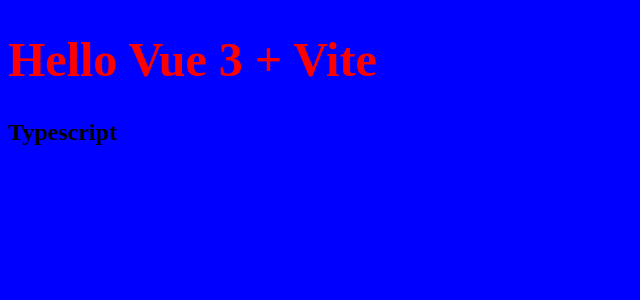
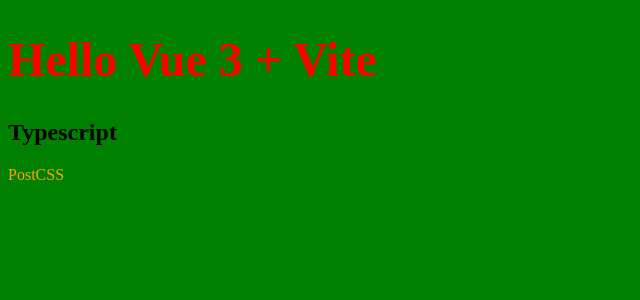
Before and after one commit to kkw855/vue-practice-vite-typescript, a Vue app: page / in a window 1280 px wide. Shown: the top 300 px of the page, without its empty margins (0-640 px from the left). Built offline with nearby package versions, Linux system fonts and the light colour scheme.

Commit message:
✨ feat: PostCSS 사용하기

```diff
--- a/src/App.vue
+++ b/src/App.vue
@@ -3,8 +3,17 @@
 <template>
   <h1>Hello Vue 3 + Vite</h1>
   <h2>Typescript</h2>
+  <div id="post">
+    <p>PostCSS</p>
+  </div>
 </template>
 
 <style>
-@import './assets/main.css';
+@import 'assets/main.css';
+
+#post {
+  & p {
+    color: orange;
+  }
+}
 </style>
--- a/src/assets/main.css
+++ b/src/assets/main.css
@@ -1,5 +1,9 @@
 @import './typography.css';
 
+:root {
+  --primaryColor: green;
+}
+
 body {
-  background-color: blue;
+  background-color: var(--primaryColor)
 }
```
Also changed, not shown: 2 other files (tests, documents, lock files or other folders).
